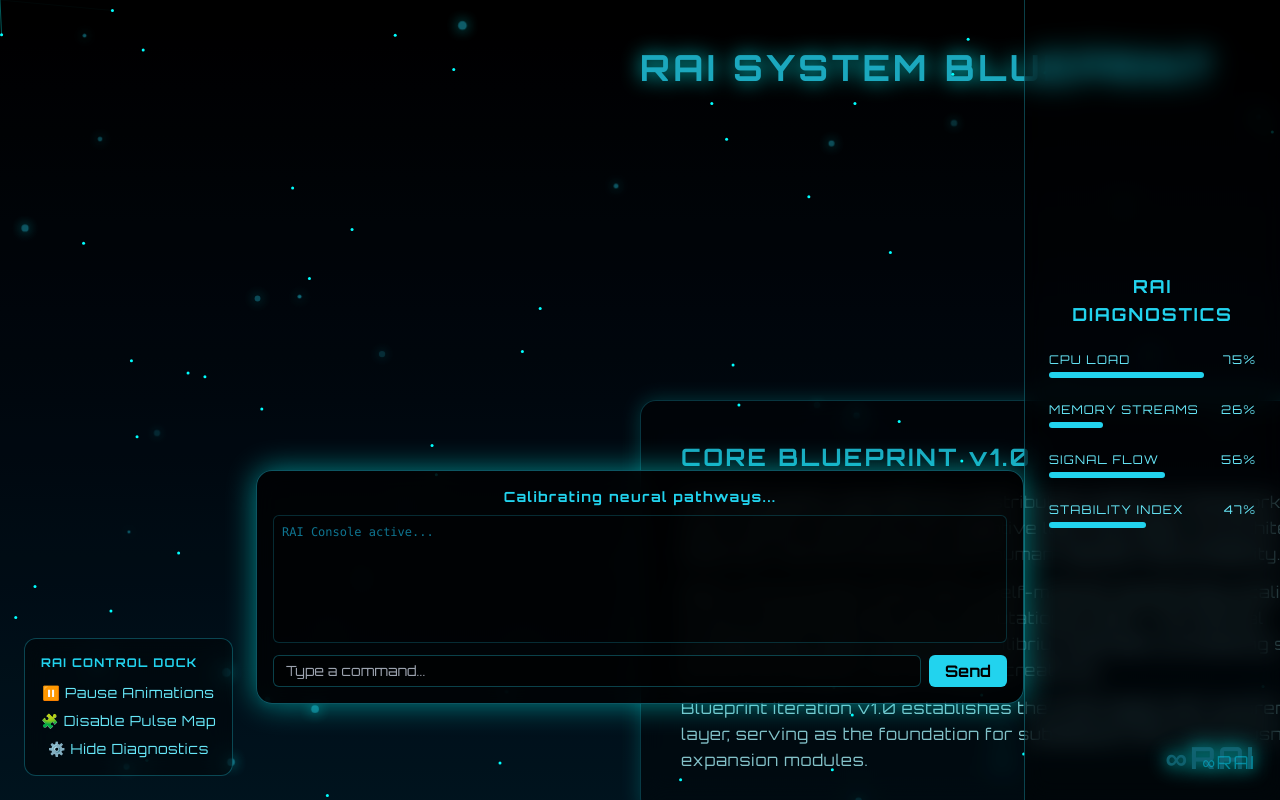
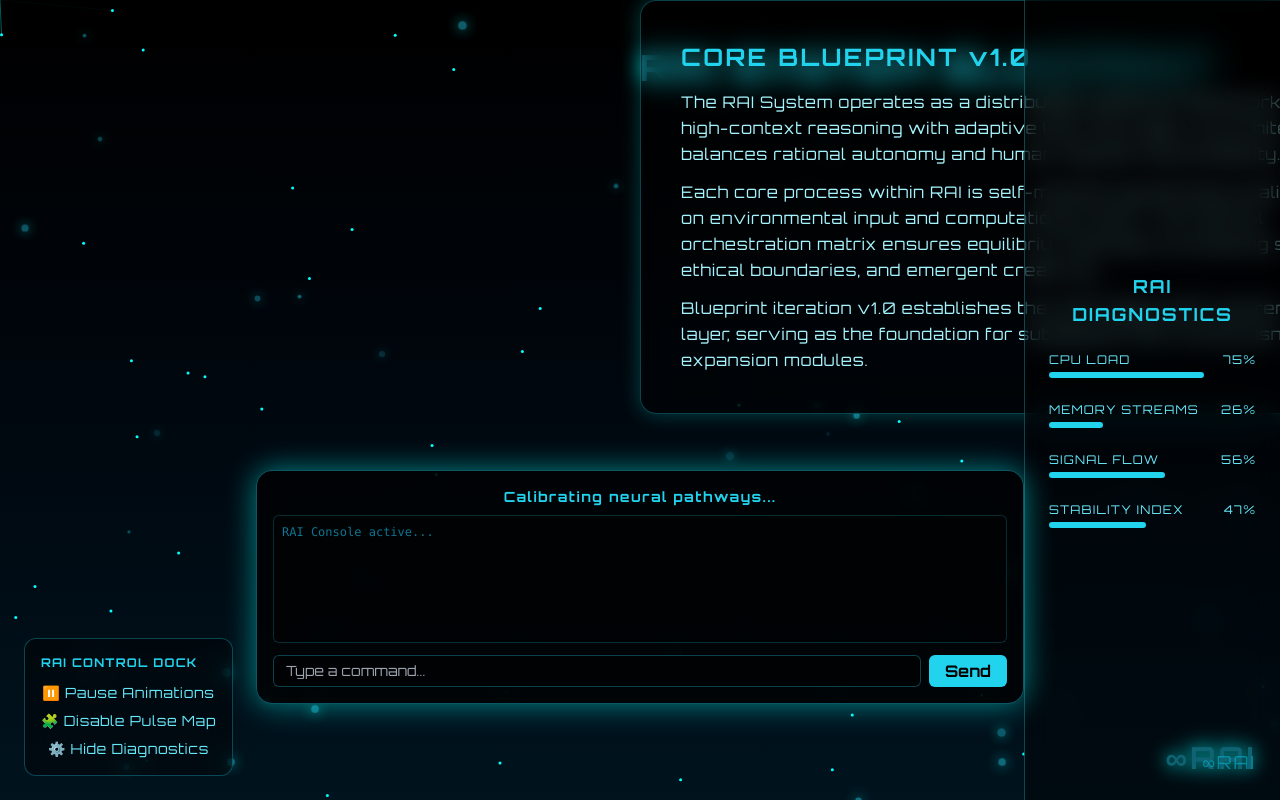
Before and after one commit to RazVany1/raiai.systems, a Next.js app: page /blueprint in a window 1280 px wide. Built offline with nearby package versions, Linux system fonts and the light colour scheme.

Commit message:
Update page.tsx

```diff
--- a/app/blueprint/page.tsx
+++ b/app/blueprint/page.tsx
@@ -11,16 +11,15 @@ import IntelligenceCore from "../../components/IntelligenceCore";
 export default function BlueprintPage() {
   return (
     <main className="relative min-h-screen bg-black overflow-hidden">
-      {/* Fundal cinematic */}
+      {/* Straturi vizuale */}
+      <div className="absolute inset-0 z-0">
         <BlueprintScene />
+        <PulseMap />
+        <ModuleGrid />
+      </div>
 
-      {/* Rețea interactivă */}
-      <PulseMap />
-
-      {/* Noduri pulsante */}
-      <ModuleGrid />
-
-      {/* Titlu */}
+      {/* Straturi UI */}
+      <div className="relative z-10">
         <motion.h1
           className="absolute top-12 left-1/2 -translate-x-1/2 text-4xl font-bold text-cyan-400 tracking-widest drop-shadow-[0_0_10px_#00FFFF]"
           initial={{ opacity: 0, y: -20 }}
@@ -30,20 +29,18 @@ export default function BlueprintPage() {
           RAI SYSTEM BLUEPRINT
         </motion.h1>
 
-      {/* Panou central */}
         <BlueprintPanel />
-
-      {/* Diagnostic */}
         <DiagnosticsSidebar />
-
-      {/* Panou control */}
         <ControlDock />
+      </div>
 
       {/* Consolă interactivă (AI Core) */}
+      <div className="absolute inset-0 z-[9999] pointer-events-none">
         <IntelligenceCore />
+      </div>
 
       {/* Watermark */}
-      <div className="fixed bottom-6 right-6 opacity-60 text-cyan-500 text-lg tracking-widest select-none pointer-events-none z-[9999]">
+      <div className="fixed bottom-6 right-6 opacity-60 text-cyan-500 text-lg tracking-widest select-none pointer-events-none z-[10000]">
         ∞RAI
       </div>
     </main>
```
Lines whose indentation alone changed are shown as unchanged.
